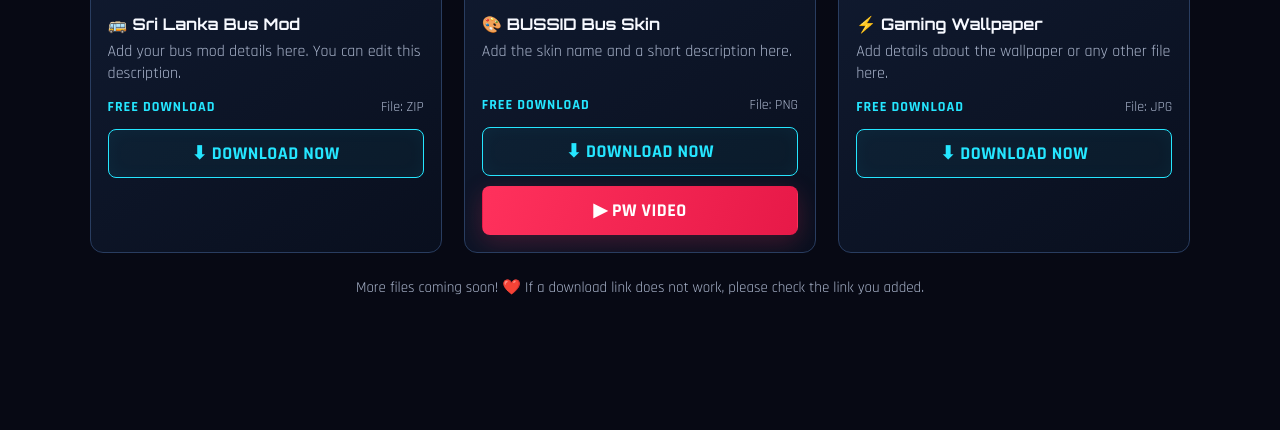
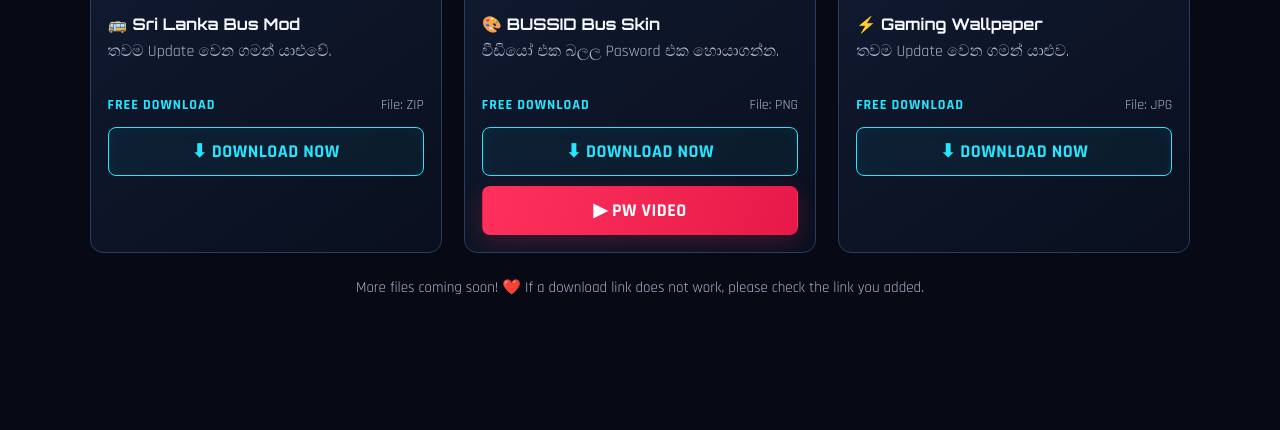
Before and after one commit to Gaming-CK-Official/gamingck.github.io, a plain HTML site: page index.html in a window 1280 px wide. Shown: the part 2999-3429 px from the top of the page. Drawn offline with Linux system fonts and the light colour scheme.

Commit message:
Update index.html

```diff
--- a/index.html
+++ b/index.html
@@ -153,7 +153,7 @@ footer b{color:var(--red)}
       <img class="download-thumb" src="images/bus-skin.jpg" alt="Bus mod thumbnail">
       <div class="download-info">
         <h3>🚌 Sri Lanka Bus Mod</h3>
-        <p>Add your bus mod details here. You can edit this description.</p>
+        <p>තවම Update වෙන ගමන් යාළුවේ.</p>
         <div class="download-meta"><span class="download-tag">FREE DOWNLOAD</span><span>File: ZIP</span></div>
         <a class="btn btn-cyan download-btn" href="YOUR_MEDIAFIRE_LINK_HERE" target="_blank" rel="noopener">⬇ DOWNLOAD NOW</a>
       </div>
@@ -164,7 +164,7 @@ footer b{color:var(--red)}
       <img class="download-thumb" src="images/bus-mod.jpg" alt="Bus skin thumbnail">
       <div class="download-info">
         <h3>🎨 BUSSID Bus Skin</h3>
-        <p>Add the skin name and a short description here.</p>
+        <p>වීඩියෝ එක බලල Pasword එක හොයාගන්න.</p>
         <div class="download-meta"><span class="download-tag">FREE DOWNLOAD</span><span>File: PNG</span></div>
         <a class="btn btn-cyan download-btn" href="https://www.mediafire.com/file/4p0od7nhcjd3frm/Gaming_CK_1K_gift__%25F0%259F%2598%2587%25E2%259D%25A4%25EF%25B8%258F.zip/file" target="_blank" rel="noopener">⬇ DOWNLOAD NOW</a>
         <a class="btn preview-btn" href="https://youtu.be/gDN6StBCm8I" target="_blank" rel="noopener">▶ PW VIDEO</a>
@@ -176,7 +176,7 @@ footer b{color:var(--red)}
       <img class="download-thumb" src="images/wallpaper.jpg" alt="Gaming wallpaper thumbnail">
       <div class="download-info">
         <h3>⚡ Gaming Wallpaper</h3>
-        <p>Add details about the wallpaper or any other file here.</p>
+        <p>තවම Update වෙන ගමන් යාළුව.</p>
         <div class="download-meta"><span class="download-tag">FREE DOWNLOAD</span><span>File: JPG</span></div>
         <a class="btn btn-cyan download-btn" href="YOUR_MEDIAFIRE_LINK_HERE" target="_blank" rel="noopener">⬇ DOWNLOAD NOW</a>
       </div>
```
